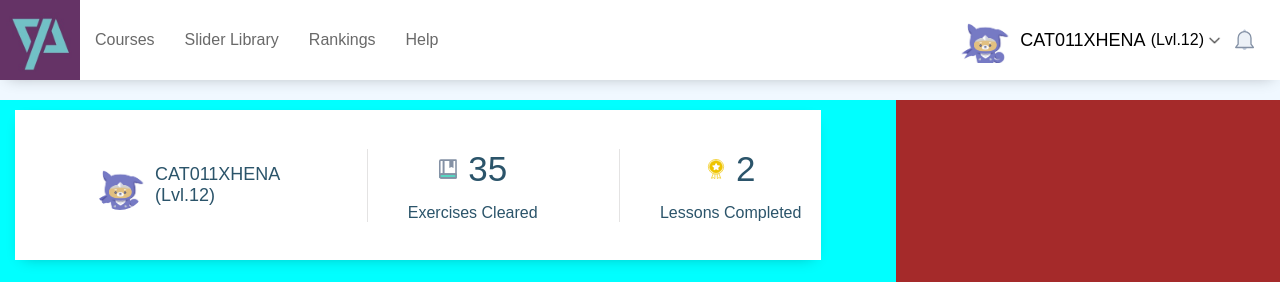
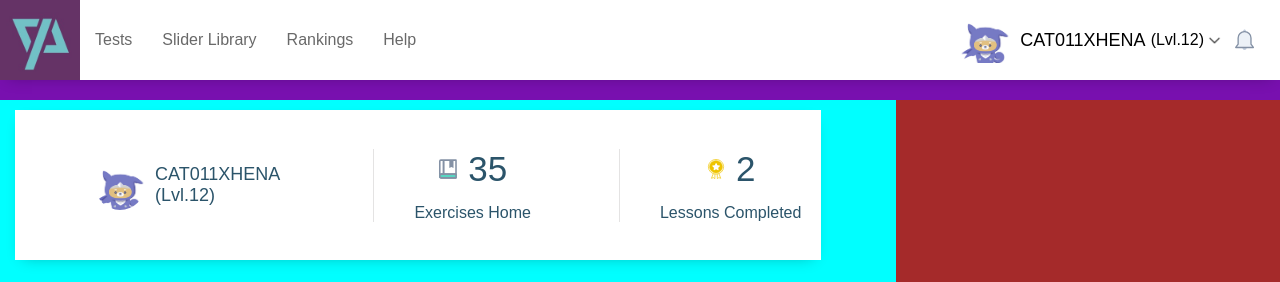
Before and after one commit to sirh0m/git_commands, a plain HTML site: page index.html in a window 1280 px wide. Shown: the top 282 px of the page. Drawn offline with Linux system fonts and the light colour scheme.

Commit message:
modified

```diff
--- a/CSS/index.css
+++ b/CSS/index.css
@@ -5,7 +5,7 @@
     box-sizing: border-box;
   }
 body {
-    background-color: aliceblue;
+    background-color: rgb(120, 16, 175);
     font-family: sans-serif;
 }
 
--- a/index.html
+++ b/index.html
@@ -18,7 +18,7 @@
           height="80px"
         />
         <ul class="nav-list">
-          <li><a href="courses.html">Courses</a></li>
+          <li><a href="courses.html">Tests</a></li>
           <li><a href="slidelibrary.html">Slider Library</a></li>
           <li><a href="rankings.html">Rankings</a></li>
           <li><a href="help.html">Help</a></li>
@@ -59,7 +59,7 @@
                     <img src="Images/Exercise-Cleared.svg" alt="Book" width="20px" height="20px">
                     <p>35</p>
                     </div>
-                    <div class="box2"><p>Exercises Cleared</p></div>
+                    <div class="box2"><p>Exercises Home</p></div>
                 </div>
                 <div class="lessons-completed1">
                     <div class="box1">
```
Also changed, not shown: slidelibrary.html (+1 -1 lines).
